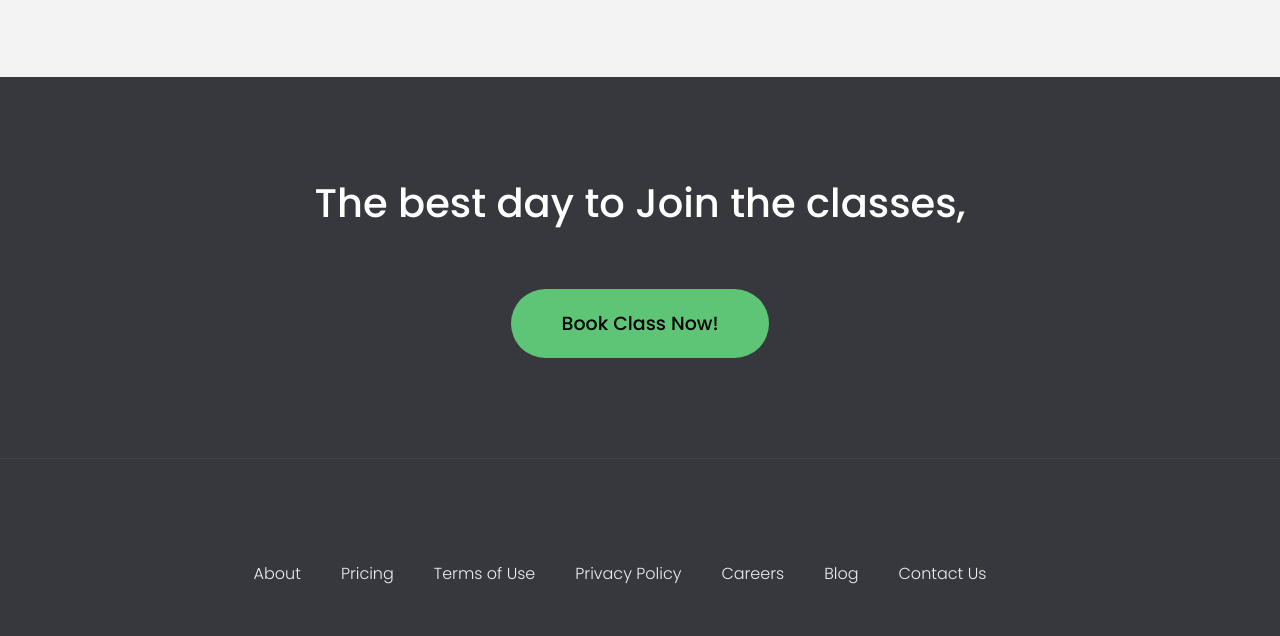
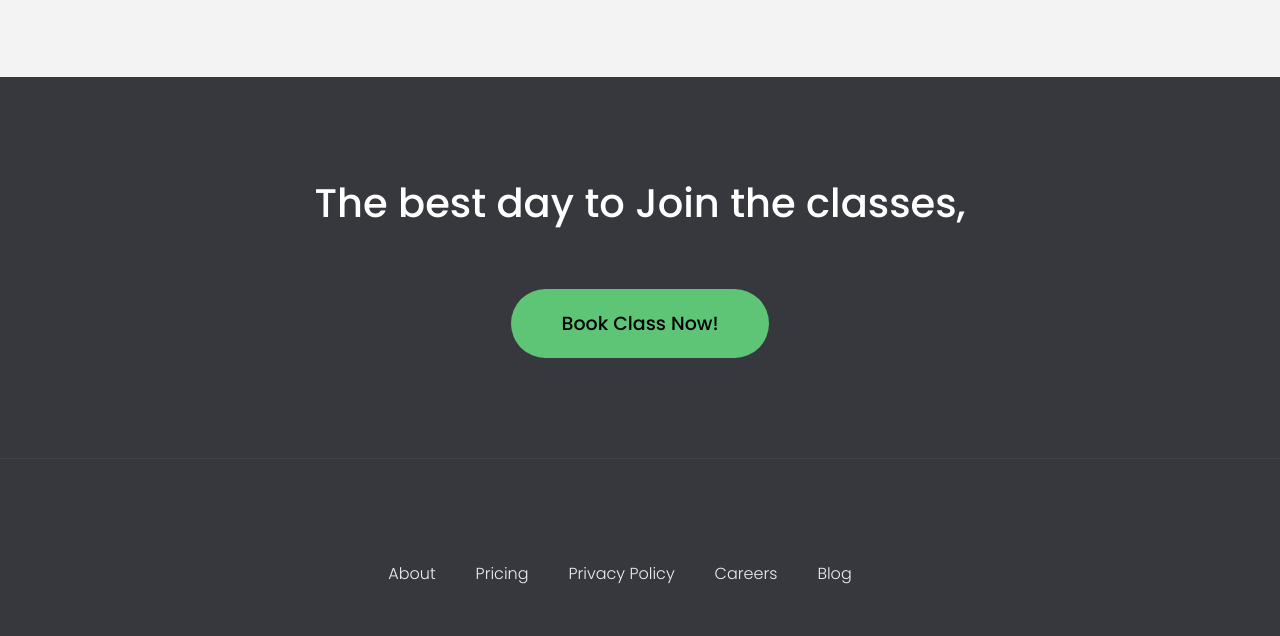
Before and after one commit to Rjjha/Online-Booking-class, a plain HTML site: page index.html in a window 1280 px wide. Shown: the part 3975-4611 px from the top of the page. Drawn offline with nearby package versions, Linux system fonts and the light colour scheme.

Commit message:
second commit

```diff
--- a/index.html
+++ b/index.html
@@ -224,9 +224,6 @@
         <a class="footer__link" href="#">Pricing</a>
       </li>
       <li class="footer__item">
-        <a class="footer__link" href="#">Terms of Use</a>
-      </li>
-      <li class="footer__item">
         <a class="footer__link" href="#">Privacy Policy</a>
       </li>
       <li class="footer__item">
@@ -234,9 +231,6 @@
       </li>
       <li class="footer__item">
         <a class="footer__link" href="#">Blog</a>
-      </li>
-      <li class="footer__item">
-        <a class="footer__link" href="#">Contact Us</a>
       </li>
     </ul>
     <img src="img/logo.png" alt="Logo" class="footer__logo" />
--- a/phone.css
+++ b/phone.css
@@ -74,5 +74,5 @@ body{
 
   #calendar{
     height: 100vh;
-    width: 80vh;
+    width: 80vw;
   }
```
